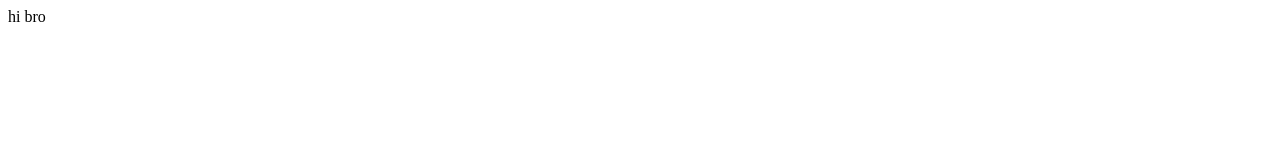
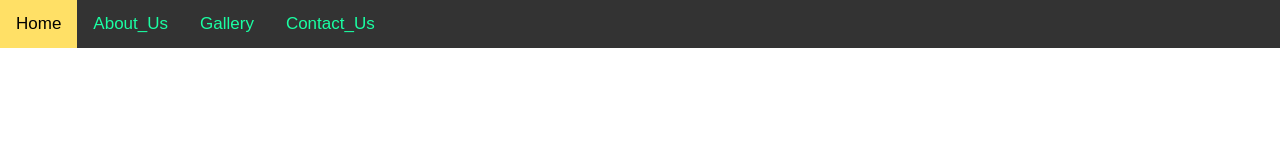
Before and after one commit to saurabhcodi/helloworld, a plain HTML site: page index.html in a window 1280 px wide. Drawn offline with Linux system fonts and the light colour scheme.

Commit message:
Create index.html with navbar structure
Added a basic HTML structure with a navigation bar.

```diff
--- a/index.html
+++ b/index.html
@@ -1 +1,40 @@
-hi bro
+<!DOCTYPE html>
+<html>
+  <head>
+    <title>Navbar</title>
+    <style>
+      body {
+        margin: 0;
+        font-family: Arial, Helvetica, sans-serif;
+      }
+      .topnav {
+        overflow: hidden;
+        background-color: #333;
+      }
+      .topnav a {
+        float: left;
+        color: #1affa3;
+        text-align: center;
+        padding: 14px 16px;
+        text-decoration: none;
+        font-size: 17px;
+      }
+      .topnav a:hover {
+        background-color: #ddd;
+        color: black;
+      }
+      .topnav a.active {
+        background-color: #ffe066;
+        color: black;
+      }
+    </style>
+  </head>
+  <body>
+    <div class="topnav">
+      <a class="active" href="#home">Home</a>
+      <a href="#">About_Us</a>
+      <a href="#">Gallery</a>
+      <a href="#">Contact_Us</a>
+    </div>
+  </body>
+</html>
```
